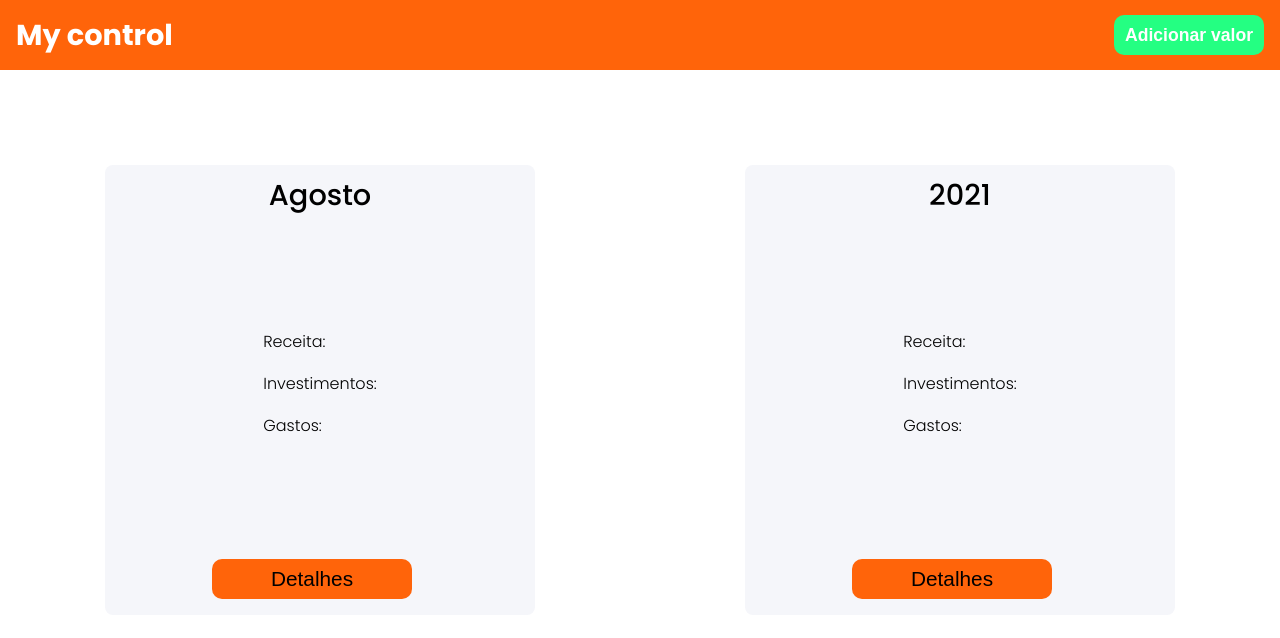
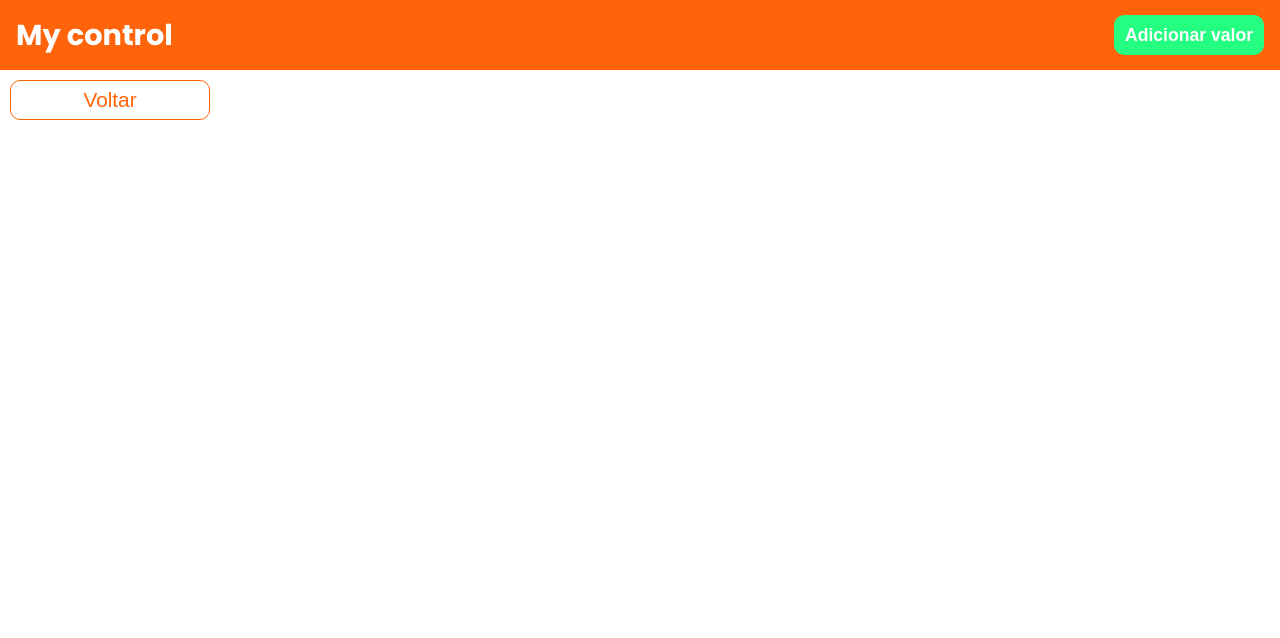
Before and after one commit to NBO2001/finance_system, a React (Create React App) app: page /year in a window 1280 px wide. Shown: the top 638 px of the page. Built offline with nearby package versions, Linux system fonts and the light colour scheme; no server answers.

Commit message:
Page year implemetetion

```diff
--- a/src/App.js
+++ b/src/App.js
@@ -1,5 +1,5 @@
 import { memo } from "react";
-import { Home, Month } from './pages';
+import { Home, Month, Year } from './pages';
 import { ThemeProvider } from "styled-components";
 import { Reset } from "styled-reset";
 import theme from "./theme";
@@ -16,8 +16,9 @@ const App = () => {
       <Reset />
       <Router>
         <Switch>
+            <Route path="/" component={Home} exact />
             <Route path="/month" component={Month} />
-            <Route path="/" component={Home} />
+            <Route path="/year" component={Year} />
         </Switch>
       </Router>
 
--- a/src/componets/DivMonth/index.jsx
+++ b/src/componets/DivMonth/index.jsx
@@ -1,7 +1,7 @@
 import { memo, useState, useEffect } from "react";
 import { useSelector } from "react-redux";
 import retunNameOfMonth from "../../utils/format/retunNameOfMonth";
-import { Card, Buttons, DivGeneric } from "../../componets";
+import { Card, Buttons, DivGeneric, SpanValue } from "../../componets";
 
 const DivMonth = ({dateNow, monthName, onClick}) => {
     const [valsMonth, setValsMonth] = useState();
@@ -20,9 +20,9 @@ const DivMonth = ({dateNow, monthName, onClick}) => {
     return(
         <Card title={retunNameOfMonth(monthName)}>
             <DivGeneric height="100px">
-                <p>Receita: {valsMonth && (valsMonth.recp).toFixed(2)}</p>
-                <p>Investimentos: {valsMonth && (valsMonth.invs).toFixed(2)}</p>
-                <p>Gastos: {valsMonth && (valsMonth.desp).toFixed(2)}</p>
+                <p>Receita: R$ <SpanValue type="1" value={valsMonth && (valsMonth.recp).toFixed(2)}/> </p>
+                <p>Investimentos: R$ <SpanValue type="2" value={valsMonth && (valsMonth.invs).toFixed(2)}/> </p>
+                <p>Gastos: R$ <SpanValue type="3" value={valsMonth && (valsMonth.desp).toFixed(2)} /> </p>
             </DivGeneric>
             <Buttons onClick={onClick}>Detalhes</Buttons>
         </Card>
--- a/src/componets/DivYear/index.jsx
+++ b/src/componets/DivYear/index.jsx
@@ -1,6 +1,6 @@
 import { memo, useState, useEffect } from "react";
 import { useSelector } from "react-redux";
-import { Card, Buttons, DivGeneric } from "../../componets";
+import { Card, Buttons, DivGeneric, SpanValue } from "../../componets";
 
 const DivYear = ({yearName, onClick}) => {
     const [valsYear, setValsYear] = useState();
@@ -21,11 +21,11 @@ const DivYear = ({yearName, onClick}) => {
         <Card title={yearName}>
 
             <DivGeneric height="100px">
-                <p>Receita: {valsYear && (valsYear.recp).toFixed(2)}</p>
-                <p>Investimentos:{valsYear && (valsYear.invs).toFixed(2)}</p>
-                <p>Gastos: {valsYear && (valsYear.desp).toFixed(2)}</p>
+                <p>Receita: <SpanValue type="1" value={valsYear && (valsYear.recp).toFixed(2)} /> </p>
+                <p>Investimentos: <SpanValue type="2" value={valsYear && (valsYear.invs).toFixed(2)} /> </p>
+                <p>Gastos: <SpanValue type="3" value={valsYear && (valsYear.desp).toFixed(2)} /> </p>
             </DivGeneric>
-            <Buttons>Detalhes</Buttons>
+            <Buttons onClick={onClick}>Detalhes</Buttons>
         </Card>
     )
 }
--- a/src/pages/Home/index.jsx
+++ b/src/pages/Home/index.jsx
@@ -11,8 +11,8 @@ const Home = () => {
     const [modalOpened, setModalOpened] = useState(false);
     AddSumDispatch(month, year, false);
 
-   const handleClick  = () => {
-        history.push("/month");
+   const handleClick  = (away) => {
+        history.push(`/${away}`);
     }
     const openModal = () => {
         setModalOpened(true);
@@ -27,8 +27,8 @@ const Home = () => {
 
                 <DivCards>
 
-                    <DivMonth monthName={month} onClick={handleClick}/>
-                    <DivYear yearName={year}/>
+                    <DivMonth monthName={month} onClick={() => handleClick("month")}/>
+                    <DivYear yearName={year} onClick={() => handleClick("year")}/>
 
                 </DivCards>
             </SectionWhite>
--- a/src/pages/Month/index.jsx
+++ b/src/pages/Month/index.jsx
@@ -9,9 +9,11 @@ const Month = () => {
 
     const [modalOpened, setModalOpened] = useState(false);
 
-    function handleClick() {
-        history.push("/");
-    }
+    const handleClick  = (away='') => {
+
+        history.push(`/${away}`);
+   }
+
 
     const openModal = () => {
         setModalOpened(true);
@@ -26,7 +28,7 @@ const Month = () => {
                 </TopBar>
 
                 <DivGeneric typeDiv="with-margin">
-                    <Buttons type="button" typeButton="default-outline" onClick={handleClick}>Voltar</Buttons>
+                    <Buttons type="button" typeButton="default-outline" onClick={() => handleClick()}>Voltar</Buttons>
                 </DivGeneric>
 
                 <DivGeneric height="300px" typeDiv="alings-center">
--- /dev/null
+++ b/src/pages/Year/index.jsx
@@ -0,0 +1,24 @@
+import { memo } from "react";
+import { useHistory } from "react-router-dom";
+import {SectionWhite, TopBar, Buttons,DivGeneric } from "../../componets";
+
+const Year = () => {
+
+     let history = useHistory();
+     const handleClick  = (away='') => {
+          history.push(`/${away}`);
+     }
+
+     return(
+          <SectionWhite>
+               <TopBar>
+                    <Buttons typeButton="success" type="button"  > Adicionar valor</Buttons>
+               </TopBar>
+               <DivGeneric typeDiv="with-margin">
+                    <Buttons type="button" typeButton="default-outline" onClick={() => handleClick()}>Voltar</Buttons>
+                </DivGeneric>
+          </SectionWhite>
+     )
+}
+
+export default memo(Year);
--- a/src/pages/index.js
+++ b/src/pages/index.js
@@ -1,2 +1,3 @@
 export { default as Home} from './Home';
 export { default as Month} from './Month';
+export { default as Year } from "./Year";
```
